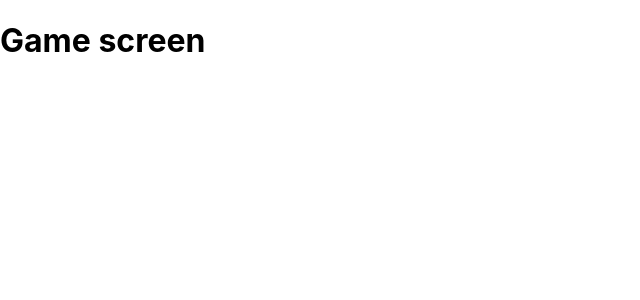
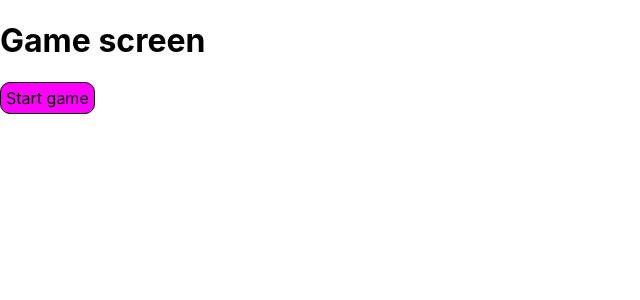
Before and after one commit to JBaaij/react-tic-tac-toe, a React (Create React App) app: page /game in a window 1280 px wide. Shown: the top 300 px of the page, without its empty margins (0-640 px from the left). Built offline with nearby package versions, Linux system fonts and the light colour scheme; the HTML template or start-up script is replaced by a standard one.

Commit message:
Add navigation and label button

```diff
--- /dev/null
+++ b/src/components/LabelButton.css
@@ -0,0 +1,13 @@
+.label-button {
+    user-select: none;
+    cursor: pointer;
+    display: inline-block;
+    padding: 5px;
+    border: 1px solid;
+    border-radius: 10px;
+    background-color: #61dafb;
+}
+
+.label-button-pink {
+    background-color: #ff00ff;
+}
--- /dev/null
+++ b/src/components/LabelButton.tsx
@@ -0,0 +1,15 @@
+import './LabelButton.css';
+
+interface LabelButtonProps {
+    label: string;
+    onClick: () => void;
+    className?: string;
+}
+const LabelButton = (props: LabelButtonProps) => {
+    const { label, onClick, className } = props;
+    return (
+        <div className={`label-button ${className || ""}`} onClick={onClick}>{label}</div>
+    );
+};
+
+export default LabelButton;
--- a/src/components/TitleComponent.tsx
+++ b/src/components/TitleComponent.tsx
@@ -4,8 +4,6 @@ interface TitleComponentProps {
 
 const TitleComponent = (props: TitleComponentProps) => {
     const { title } = props;
-    console.log("TitleComponent: title = ", title);
-
     return (
         <div>
             <h1>{title}</h1>
--- a/src/pages/GameScreen.tsx
+++ b/src/pages/GameScreen.tsx
@@ -1,9 +1,14 @@
 import TitleComponent from "../components/TitleComponent";
+import LabelButton from "../components/LabelButton";
 
 const GameScreen = () => {
+    const onClick = () => {
+        console.log("Game screen");
+    }
     return (
         <div>
             <TitleComponent title={"Game screen"}/>
+            <LabelButton className={'label-button-pink'} label={"Start game"} onClick={onClick}/>
         </div>
     );
 }
--- a/src/pages/StartScreen.tsx
+++ b/src/pages/StartScreen.tsx
@@ -1,9 +1,17 @@
 import TitleComponent from "../components/TitleComponent";
+import LabelButton from "../components/LabelButton";
+import {useNavigate} from "react-router-dom";
 
 const StartScreen = () => {
+    const navigate = useNavigate();
+    const onClick = () => {
+        navigate("/game")
+    }
+
     return (
         <div>
-        <TitleComponent title={"Start screen"}/>
+            <TitleComponent title={"Start screen"}/>
+            <LabelButton label={"Start game"} onClick={onClick}/>
         </div>
     );
 }
```
